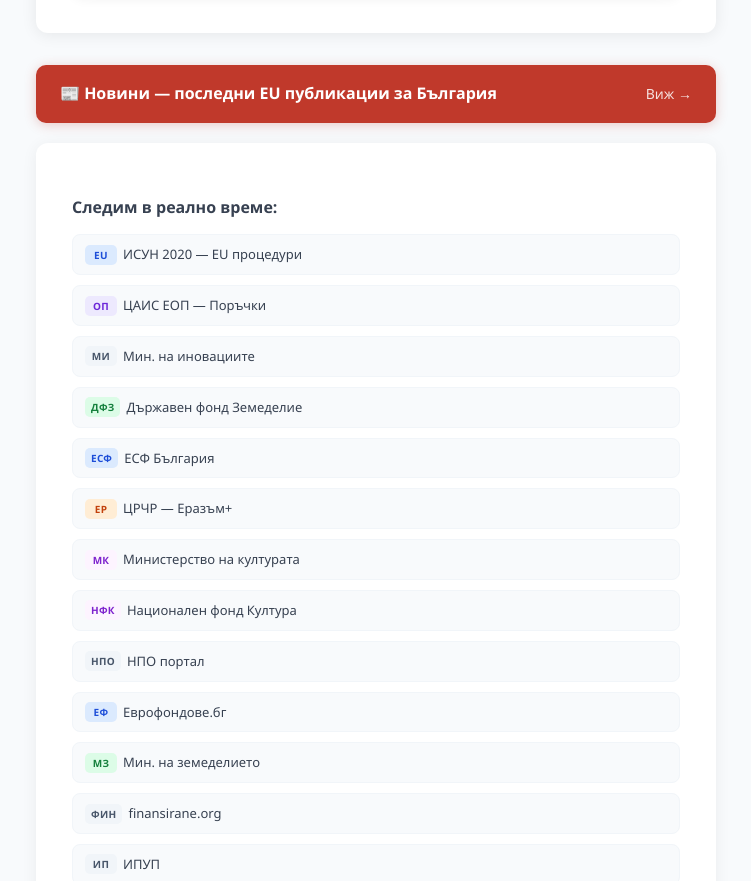
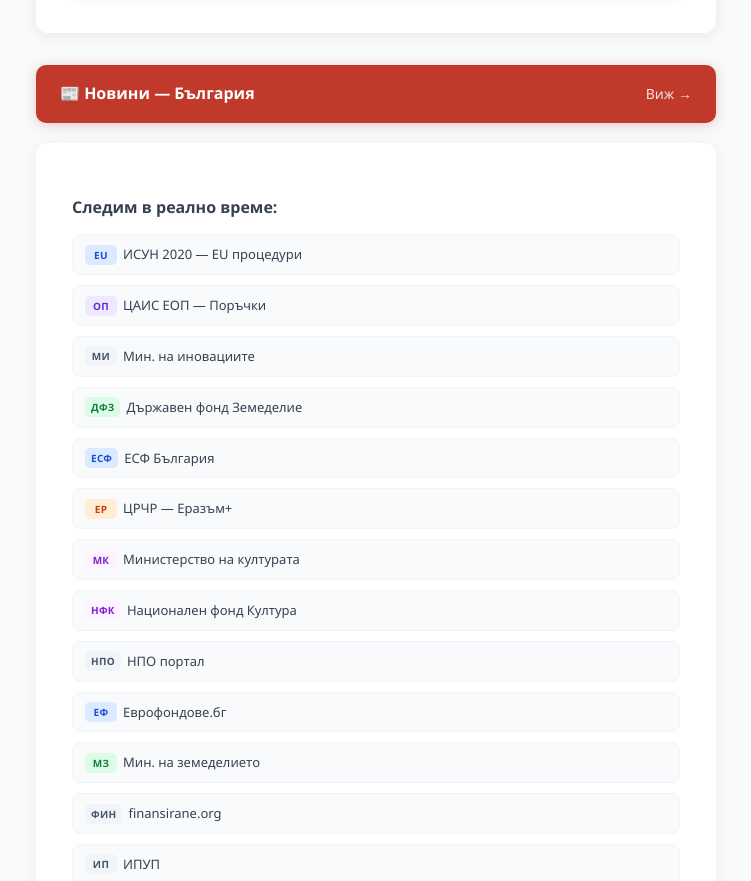
Before and after one commit to alexbgodd/eu-monitor-bg, a plain HTML site: page web/index.html in a window 1280 px wide. Shown: the part 3142-4023 px from the top of the page, without its empty margins (264-1015 px from the left). Drawn offline with nearby package versions, Linux system fonts and the light colour scheme; files whose address does not match are found by name.

Commit message:
ui: новини банер текст

```diff
--- a/web/index.html
+++ b/web/index.html
@@ -325,7 +325,7 @@
 
         <!-- Новини банер -->
         <a href="/eu-news" style="display:flex;align-items:center;justify-content:space-between;background:#c0392b;color:white;border-radius:10px;padding:16px 24px;text-decoration:none;margin-bottom:20px;box-shadow:0 2px 12px rgba(192,57,43,0.25);transition:background 0.15s;" onmouseover="this.style.background='#a93226'" onmouseout="this.style.background='#c0392b'">
-            <span style="font-weight:700;font-size:16px;">📰 Новини — последни EU публикации за България</span>
+            <span style="font-weight:700;font-size:16px;">📰 Новини — България</span>
             <span style="font-size:14px;opacity:0.85;">Виж →</span>
         </a>
 
```
